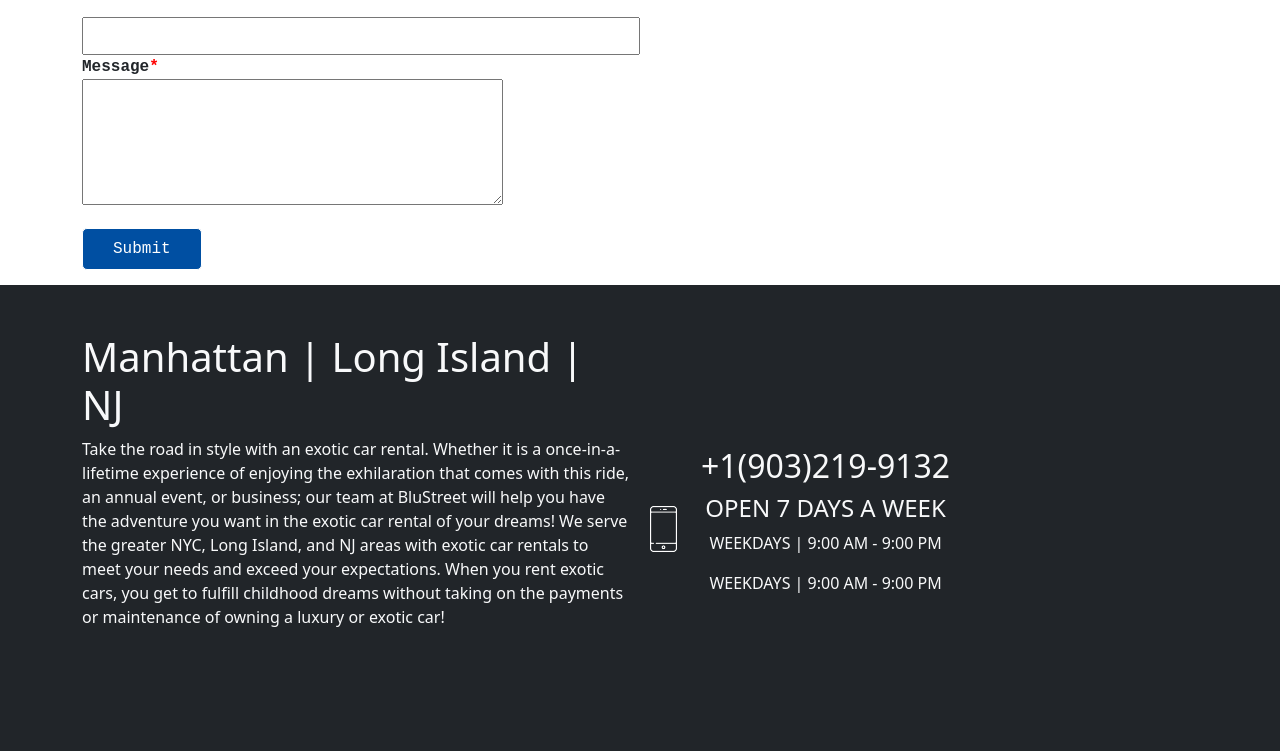
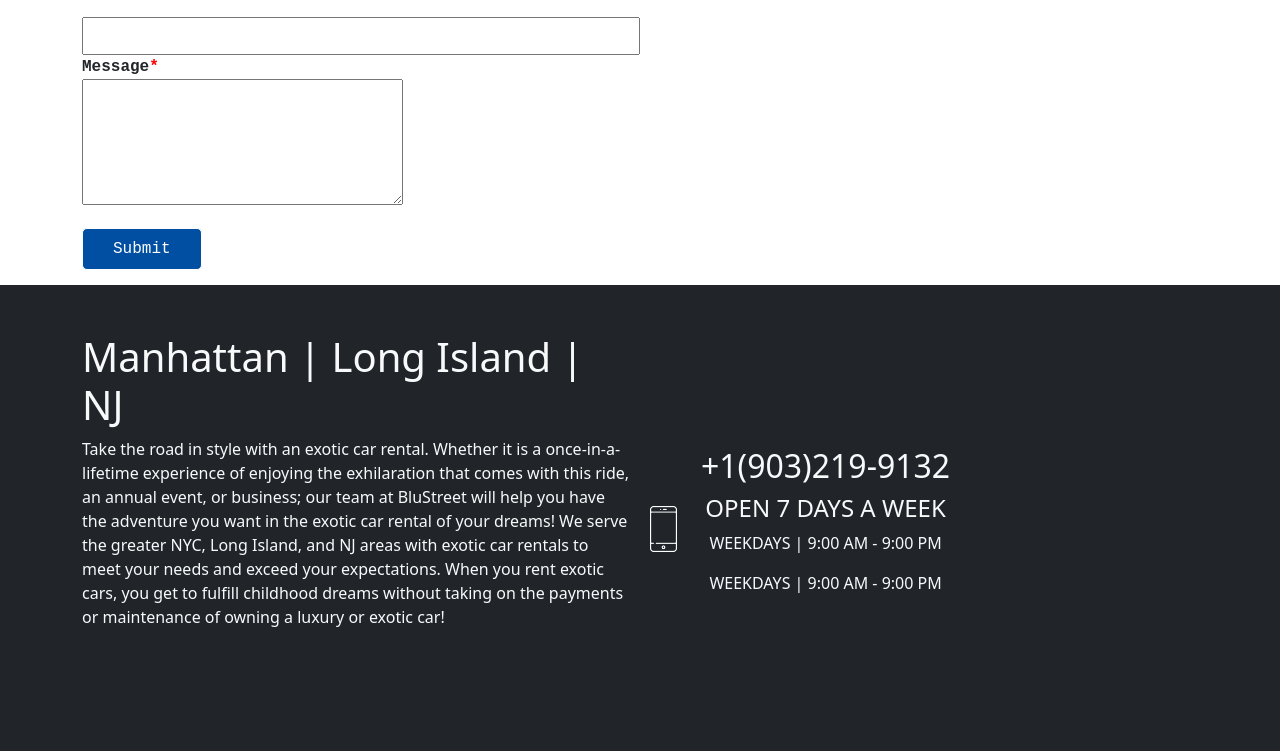
Before and after one commit to Halfboyfriend/Blue-cars, a plain HTML site: page contact.html in a window 1280 px wide. Shown: the part 894-1645 px from the top of the page. Drawn offline with nearby package versions, Linux system fonts and the light colour scheme.

Commit message:
Update contact.html

```diff
--- a/contact.html
+++ b/contact.html
@@ -131,7 +131,7 @@
         <label for="email">Email<span>*</span></label><br>
         <input type="email" id="email" name="email" required><br>
         <label for="message">Message<span>*</span></label> <br>
-        <textarea name="message" id="message" cols="40" rows="5" required></textarea>
+        <textarea name="message" id="message" cols="30" rows="5" required></textarea>
         <br>
 
         <button>Submit</button>
```
